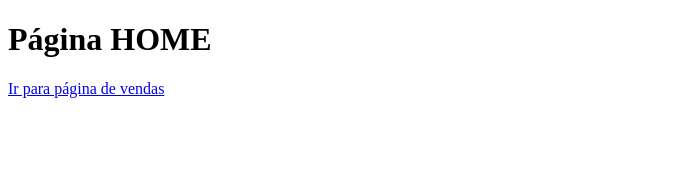
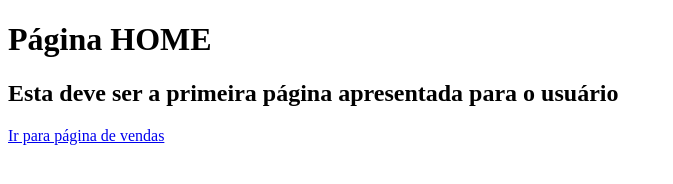
Before and after one commit to rufino13/testeGit1, a plain HTML site: page index.html in a window 1280 px wide. Shown: the whole page, without its empty margins (0-673 px from the left). Drawn offline with Linux system fonts and the light colour scheme.

Commit message:
teste segundo commit

```diff
--- a/index.html
+++ b/index.html
@@ -8,7 +8,7 @@
 </head>
 <body>
     <h1> Página HOME</h1>
-
+    <h2> Esta deve ser a primeira página apresentada para o usuário </h2>
     <a href="vendas.html"> Ir para página de vendas </a>
 </body>
 </html>
```
